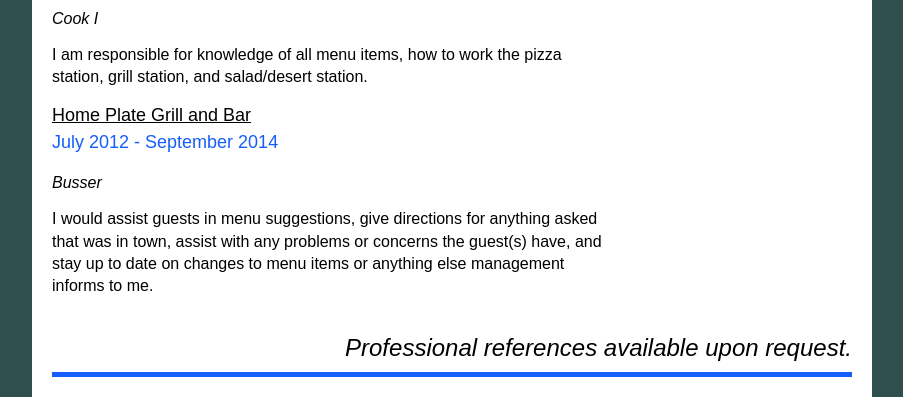
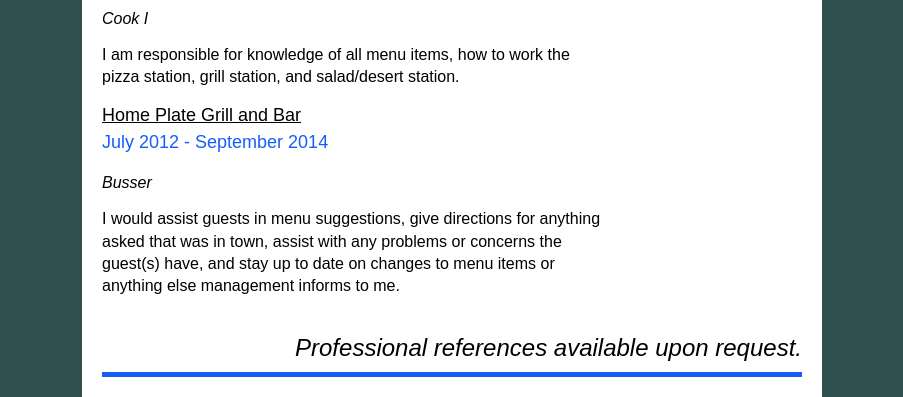
Before and after one commit to arinarjani/arinarjani.github.io, a plain HTML site: page index.html in a window 1280 px wide. Shown: the part 586-983 px from the top of the page, without its empty margins (188-1091 px from the left). Drawn offline with Linux system fonts and the light colour scheme.

Commit message:
Update styles.css

```diff
--- a/styles.css
+++ b/styles.css
@@ -29,17 +29,17 @@ p {
 
 /* give container a width, set its background to white, and center it */
 .container {
-  max-width: 800px;
+  max-width: 700px;
   margin: 50px auto;
   background: #fff;
   padding: 20px;
 }
 
 .left {
-  width: 550px;
+  width: 500px;
 }
 .right {
-  width: 250px;
+  width: 200px;
 }
 /*
 ==================
```
